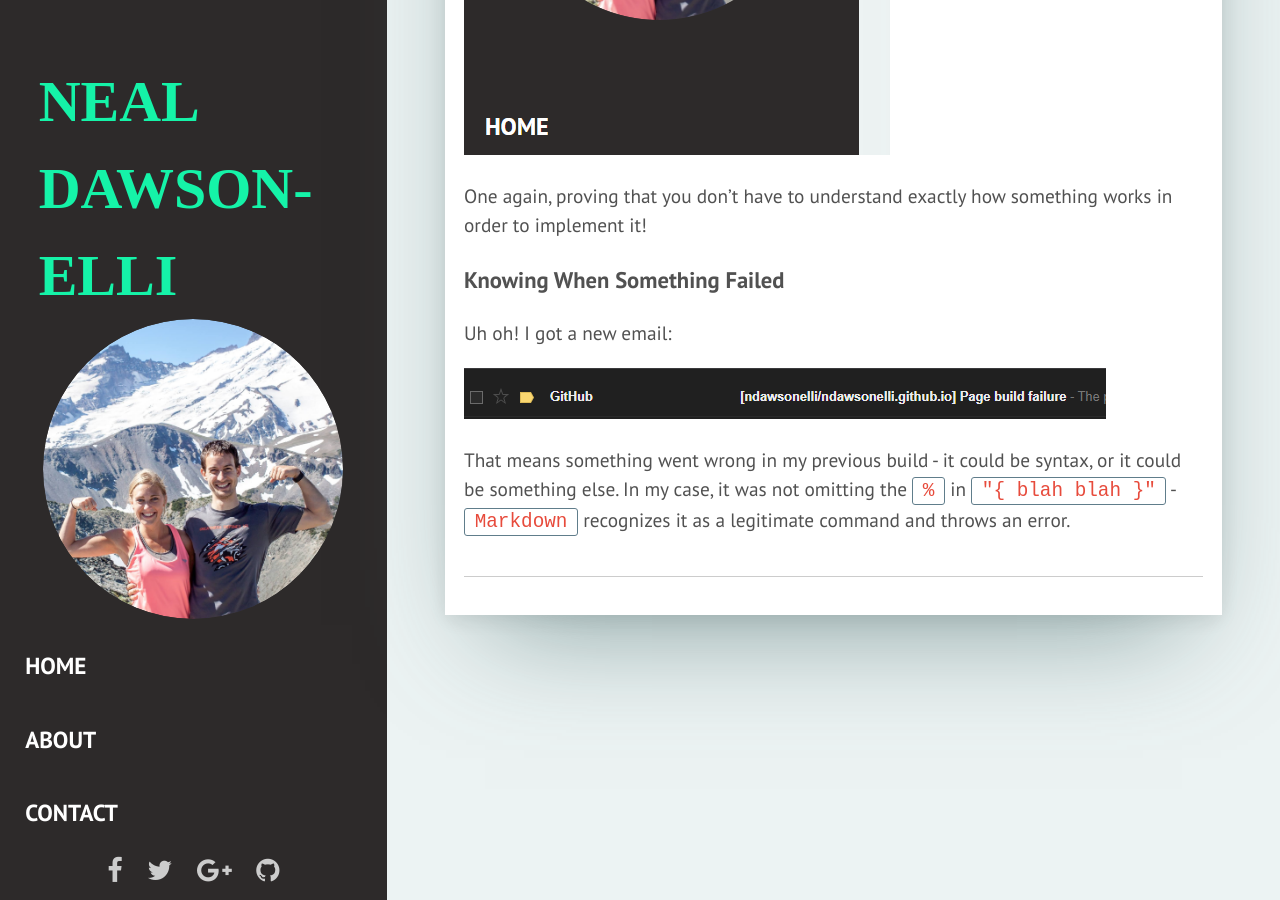
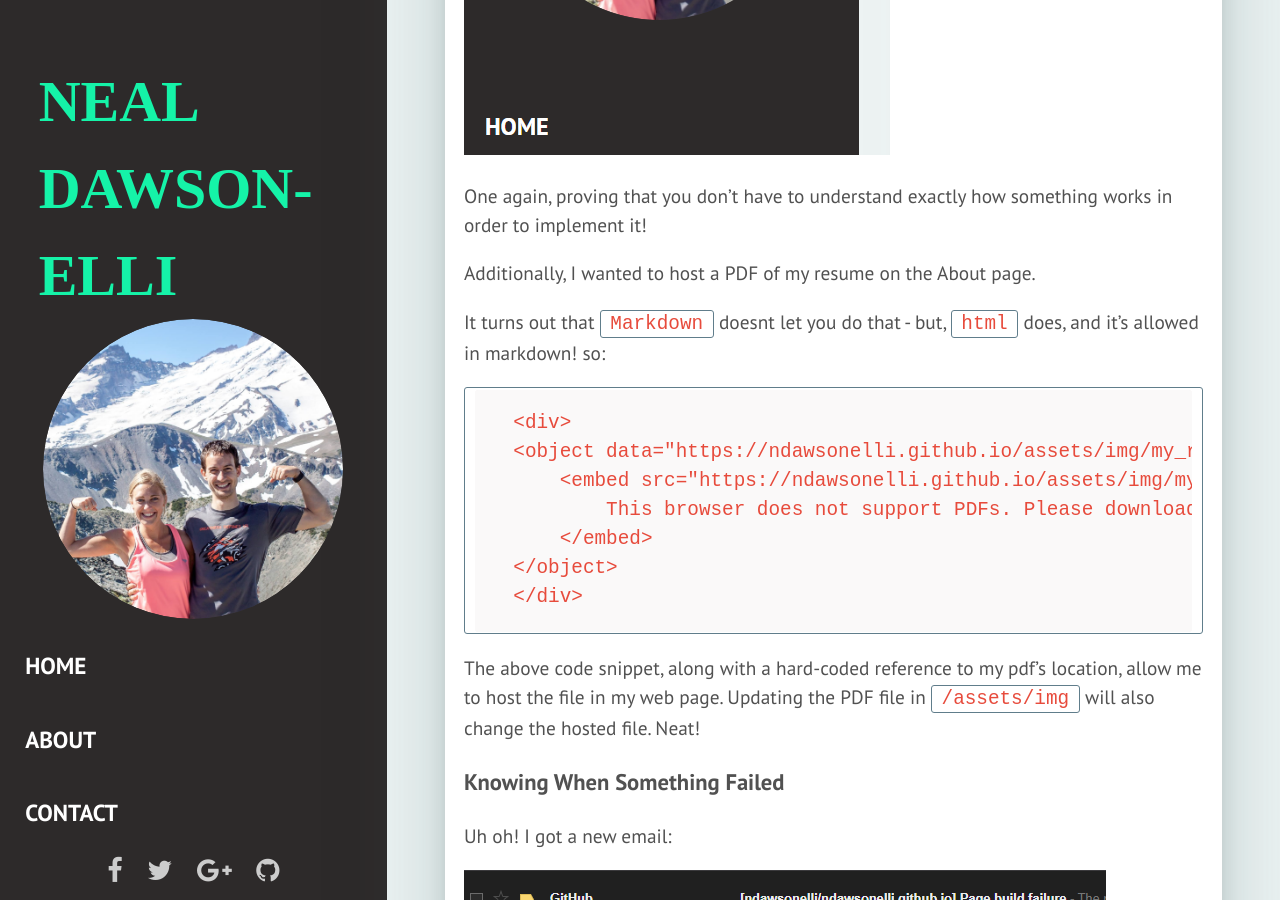
Before and after one commit to ndawsonelli/ndawsonelli.github.io, a Jekyll site: the page built from _posts/2017-12-13-Github-pages-tutorial.markdown, in a window 1280 px wide and 900 px high, scrolled down 11733 px. Built offline with Jekyll 4.4.1, drawn with Linux system fonts in a browser that asks for light colours; some web fonts are replaced.

Commit message:
attempt 2 to make the pdf rescale

````diff
--- a/_pages/about.html
+++ b/_pages/about.html
@@ -12,7 +12,7 @@ Here's my house:
 
 Here's my resume:
 <div>
-<object data="https://ndawsonelli.github.io/assets/img/my_resume.pdf" type="application/pdf" >
+<object data="https://ndawsonelli.github.io/assets/img/my_resume.pdf" type="application/pdf" width="100%" >
     <embed src="https://ndawsonelli.github.io/assets/img/my_resume.pdf">
         This browser does not support PDFs. Please download the PDF to view it: <a href="https://ndawsonelli.github.io/assets/img/my_resume.pdf">Download PDF</a>.</p>
     </embed>
--- a/_posts/2017-12-13-Github-pages-tutorial.markdown
+++ b/_posts/2017-12-13-Github-pages-tutorial.markdown
@@ -184,6 +184,21 @@ scaling it asymmetrically. And it works!
 
 One again, proving that you don't have to understand exactly how something works in order to implement it!
 
+Additionally, I wanted to host a PDF of my resume on the About page.
+
+It turns out that `Markdown` doesnt let you do that - but, `html` does, and it's allowed in markdown! so:
+```
+<div>
+<object data="https://ndawsonelli.github.io/assets/img/my_resume.pdf" type="application/pdf" >
+    <embed src="https://ndawsonelli.github.io/assets/img/my_resume.pdf">
+        This browser does not support PDFs. Please download the PDF to view it: <a href="https://ndawsonelli.github.io/assets/img/my_resume.pdf">Download PDF</a>.</p>
+    </embed>
+</object>
+</div>
+```
+
+The above code snippet, along with a hard-coded reference to my pdf's location, allow me to host the file in my web page.  Updating the PDF file in `/assets/img` will also change the hosted file. Neat!
+
 ### Knowing When Something Failed
 Uh oh! I got a new email:
 
````
